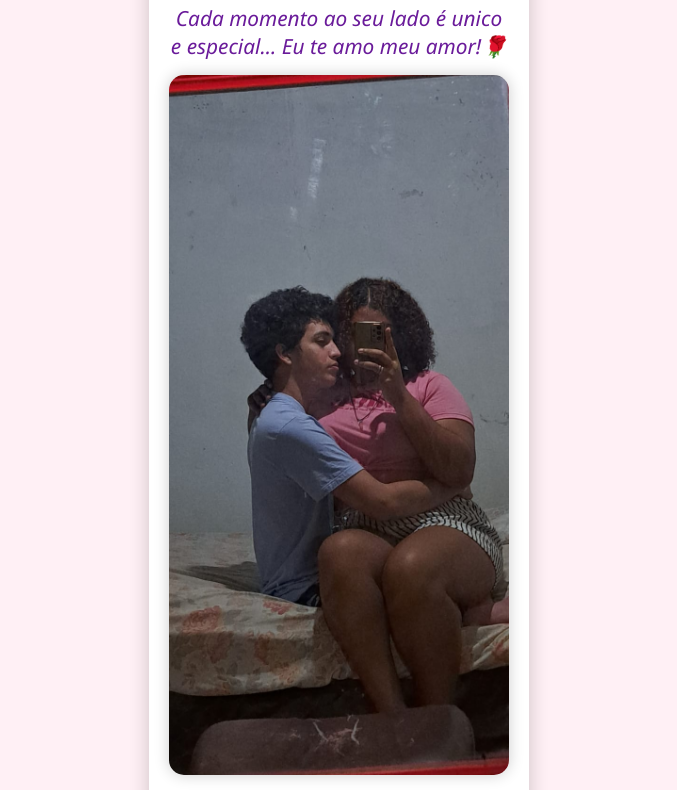
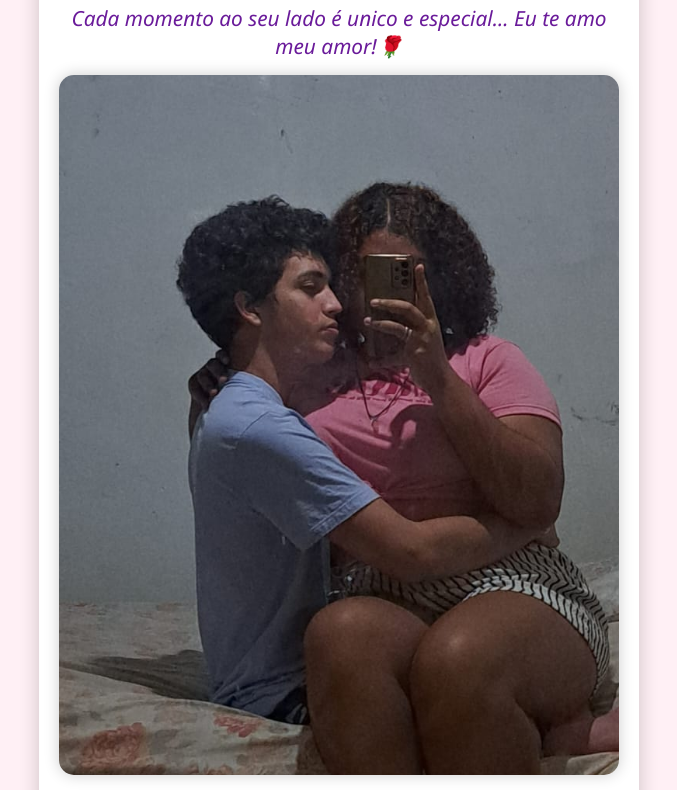
Before and after one commit to HenriSilvs/site-gi, a plain HTML site: page index.html in a window 1280 px wide. Shown: the part 111-901 px from the top of the page, without its empty margins (301-978 px from the left). Drawn offline with Linux system fonts and the light colour scheme.

Commit message:
Update style.css

```diff
--- a/style.css
+++ b/style.css
@@ -16,7 +16,7 @@
   }
 
 .appContainer {
-    width: 380px;
+    width: 600px;
     max-width: 95%;
     min-height: 90vh;
     background: white;
```
